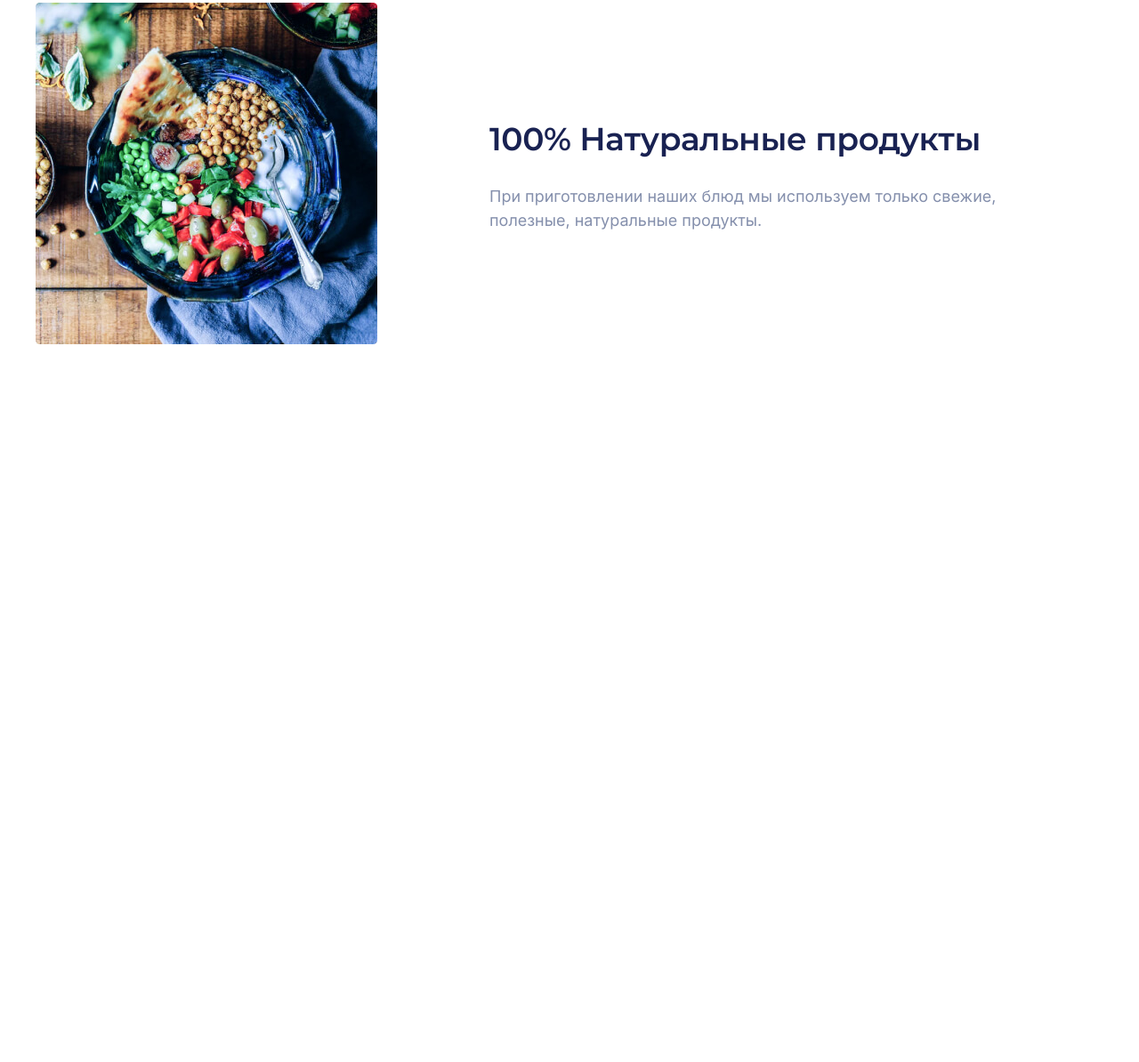
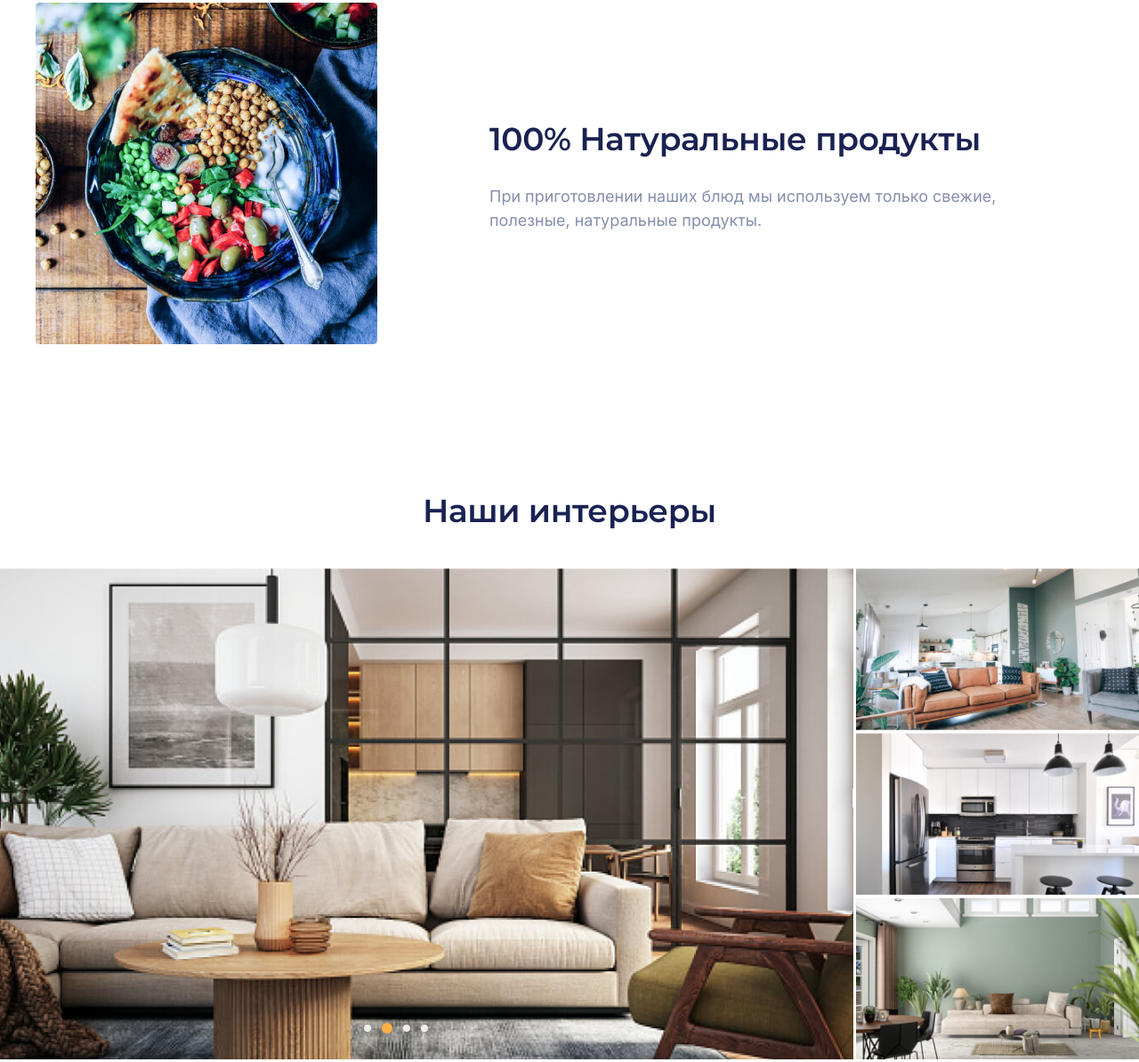
Before and after one commit to evgenytryzo/HotelBooking, a plain HTML site: page index.html in a window 1280 px wide. Shown: the part 2195-3389 px from the top of the page at 89% size. Before the commit the page ends 2682 px from the top, so only its background shows below. Drawn offline with Linux system fonts and the light colour scheme.

Commit message:
added interior

```diff
--- /dev/null
+++ b/blocks/interiors/__image-container/_shown/interiors__image-container_shown.css
@@ -0,0 +1,5 @@
+.interiors__image-container_shown {
+  grid-column: 1 / 4;
+  grid-row: 1 / 4;
+  position: relative;
+}
--- /dev/null
+++ b/blocks/interiors/__image-gallery/interiros__image-gallery.css
@@ -0,0 +1,6 @@
+.interiors__image-gallery {
+  display: grid;
+  gap: 3px;
+  grid-template-columns: repeat(4, auto);
+  grid-template-rows: repeat(3, auto);
+}
--- /dev/null
+++ b/blocks/interiors/__image/interiors__image.css
@@ -0,0 +1,7 @@
+.interiors__image {
+  width: 100%;
+  height: 100%;
+  aspect-ratio: 16 / 9;
+  object-fit: cover;
+  object-position: center;
+}
--- /dev/null
+++ b/blocks/interiors/__title/interiors__title.css
@@ -0,0 +1,3 @@
+.interiors__title {
+  margin-bottom: 38px;
+}
--- /dev/null
+++ b/blocks/interiors/interiors.css
@@ -0,0 +1,3 @@
+.interiors {
+  padding-top: 80px;
+}
--- /dev/null
+++ b/blocks/slider/__point/_active/slider__point_active.css
@@ -0,0 +1,6 @@
+.slider__point_active {
+  height: 12px;
+  width: 12px;
+  background-color: #FAB047;
+  border-radius: 6px;
+}
--- /dev/null
+++ b/blocks/slider/__point/_color/_white/slider__point_color_white.css
@@ -0,0 +1,4 @@
+.slider__point_color_white {
+  background-color: #fff;
+  opacity: .85;
+}
--- /dev/null
+++ b/blocks/slider/__point/_color/_yellow/slider__point_color_yellow.css
@@ -0,0 +1,3 @@
+.slider__point_color_yellow {
+  background-color: #FAB04759;
+}
--- /dev/null
+++ b/blocks/slider/__point/slider__point.css
@@ -0,0 +1,11 @@
+.slider__point {
+height: 8px;
+width: 8px;
+border-radius: 4px;
+cursor: pointer;
+transition: all .2s linear;
+}
+
+.slider__point:hover {
+  opacity: 1;
+}
--- /dev/null
+++ b/blocks/slider/slider.css
@@ -0,0 +1,8 @@
+.slider {
+  position: absolute;
+  left: calc(50% - 71px);
+  bottom: 29px;
+  display: flex;
+  gap: 12px;
+  align-items: center;
+}
--- /dev/null
+++ b/blocks/title/title.css
@@ -0,0 +1,10 @@
+.title {
+  font-family: Montserrat;
+  font-size: 36px;
+  font-weight: 600;
+  line-height: 1.5;
+  letter-spacing: -0.01em;
+  color: var(--dark-blue);
+  margin: 0;
+  text-align: center;
+}
--- a/index.html
+++ b/index.html
@@ -108,8 +108,48 @@
           </div>
         </section>
         <section class="interiors">
-          <h2 class="interiors__title"></h2>
-          <div class="interiors__image-container"></div>
+          <h2 class="title interiors__title">Наши интерьеры</h2>
+          <div class="interiors__image-gallery">
+            <div
+              class="interiors__image-container interiors__image-container_shown"
+            >
+              <img
+                src="./images/interiors-big.jpg"
+                alt="гостиная"
+                class="interiors__image"
+              />
+              <div class="slider">
+                <div class="slider__point slider__point_color_white"></div>
+                <div
+                  class="slider__point slider__point_active"
+                ></div>
+                <div class="slider__point slider__point_color_white"></div>
+                <div class="slider__point slider__point_color_white"></div>
+              </div>
+            </div>
+            <div class="interiors__image-container">
+              <img
+                src="./images/interiors-small-top.jpg"
+                alt="кухня"
+                class="interiors__image"
+              />
+            </div>
+
+            <div class="interiors__image-container">
+              <img
+                src="./images/interiors-small-middle.jpg"
+                alt="гостиная"
+                class="interiors__image"
+              />
+            </div>
+            <div class="interiors__image-container">
+              <img
+                src="./images/interiors-small-buttom.jpg"
+                alt="гостиная"
+                class="interiors__image"
+              />
+            </div>
+          </div>
         </section>
         <section class="reservation"></section>
         <section class="reviews"></section>
--- a/pages/index.css
+++ b/pages/index.css
@@ -2,6 +2,17 @@
 @import url(../vendor/fonts/fonts.css);
 @import url(../blocks/root/root.css);
 @import url(../blocks/page/page.css);
+
+/* title */
+@import url(../blocks/title/title.css);
+
+/* slider-point */
+@import url(../blocks/slider/slider.css);
+@import url(../blocks/slider/__point/slider__point.css);
+@import url(../blocks/slider/__point/_color/_white/slider__point_color_white.css);
+@import url(../blocks/slider/__point/_color/_yellow/slider__point_color_yellow.css);
+@import url(../blocks/slider/__point/_active/slider__point_active.css);
+
 
 /* header */
 @import url(../blocks/header/header.css);
@@ -35,3 +46,10 @@
 @import url(../blocks/benefit/__title/benefit__title.css);
 @import url(../blocks/benefit/__paragraph/benefit__paragraph.css);
 @import url(../blocks/benefit/__image/benefit__image.css);
+
+/* interiors */
+@import url(../blocks/interiors/interiors.css);
+@import url(../blocks/interiors/__title/interiors__title.css);
+@import url(../blocks/interiors/__image-gallery/interiros__image-gallery.css);
+@import url(../blocks/interiors/__image/interiors__image.css);
+@import url(../blocks/interiors/__image-container/_shown/interiors__image-container_shown.css);
```
Also changed, not shown: 1 other file.
